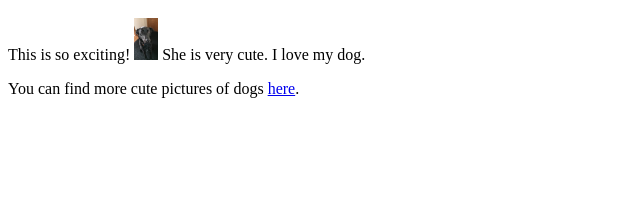
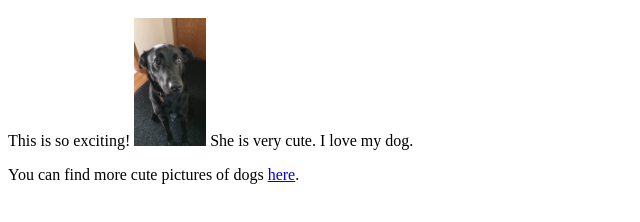
Before and after one commit to finchama000/Amanda, a plain HTML site: page index.html in a window 1280 px wide. Shown: the part 48-270 px from the top of the page, without its empty margins (0-640 px from the left). Drawn offline with Linux system fonts and the light colour scheme.

Commit message:
Update index.html

```diff
--- a/index.html
+++ b/index.html
@@ -5,7 +5,7 @@
   <body>
     <h1>My Dog!</h1>
     <p>This is so exciting!
-    <img src= "dog.JPG" height="42" width="24">
+    <img src= "dog.JPG" height="128" width="72">
     She is very cute. I love my dog.</p>
     <p>You can find more cute pictures of dogs <a href="https://www.google.com/search?q=dogs&rlz=1CALEAE_enUS707US709&source=lnms&tbm=isch&sa=X&ved=0ahUKEwj2yamqoYnUAhULHJQKHX6QClAQ_AUICigB&biw=1366&bih=654&safe=active&ssui=on">here</a>.</p>
   </body>
```
